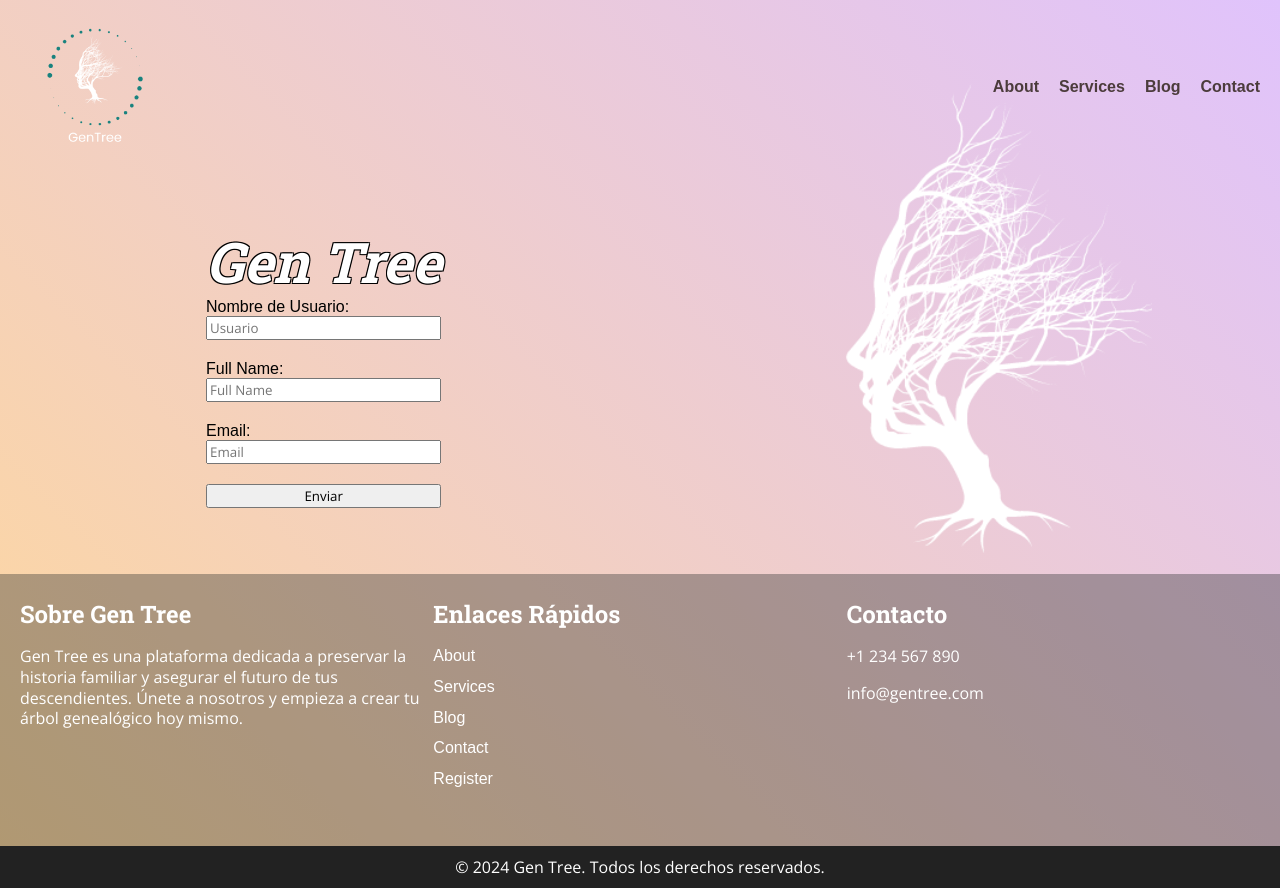
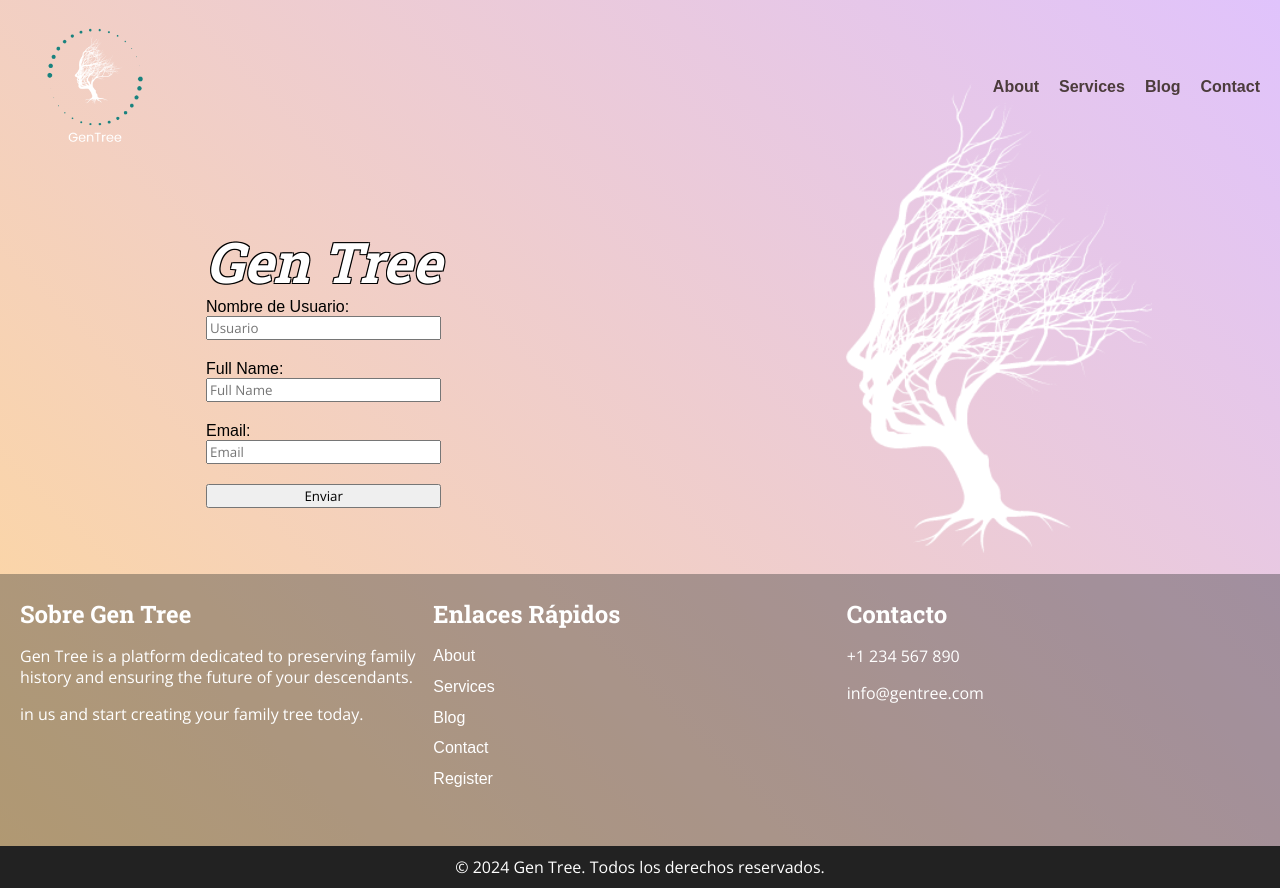
Before and after one commit to nthing2say/GenTree, a React (Vite) app: page /register in a window 1280 px wide. Built offline with nearby package versions, Linux system fonts and the light colour scheme; what thirdweb would draw is missing.

Commit message:
Add favicon

```diff
--- a/index.html
+++ b/index.html
@@ -2,7 +2,7 @@
 <html lang="en">
   <head>
     <meta charset="UTF-8" />
-    <link rel="icon" type="image/svg+xml" href="/vite.svg" />
+    <link rel="icon" type="image/svg+xml" href="/logo.png" />
     <meta name="viewport" content="width=device-width, initial-scale=1.0" />
     <title>GenTree</title>
   </head>
--- a/src/components/footer.tsx
+++ b/src/components/footer.tsx
@@ -1,10 +1,11 @@
-const Footer = ()=>{
-    return(
+const Footer = () => {
+    return (
         <footer>
             <div className="footer-content">
                 <div className="footer-section about">
                     <h3>Sobre Gen Tree</h3>
-                <p>Gen Tree es una plataforma dedicada a preservar la historia familiar y asegurar el futuro de tus descendientes. Únete a nosotros y empieza a crear tu árbol genealógico hoy mismo.</p>
+                    <p>Gen Tree is a platform dedicated to preserving family history and ensuring the future of your descendants.</p>
+                    <p>in us and start creating your family tree today.</p>
                 </div>
                 <div className="footer-section links">
                     <h3>Enlaces Rápidos</h3>
```
Also changed, not shown: public/logo.png (added). Lines whose indentation alone changed are shown as unchanged.
